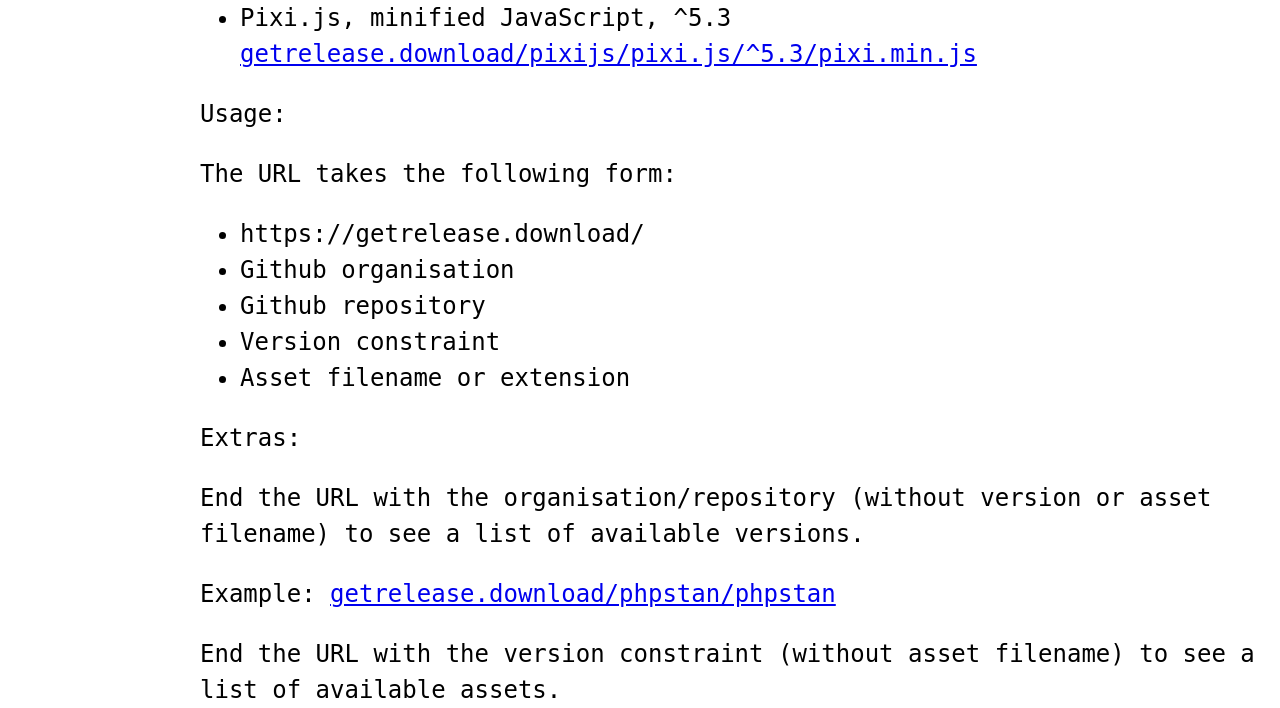
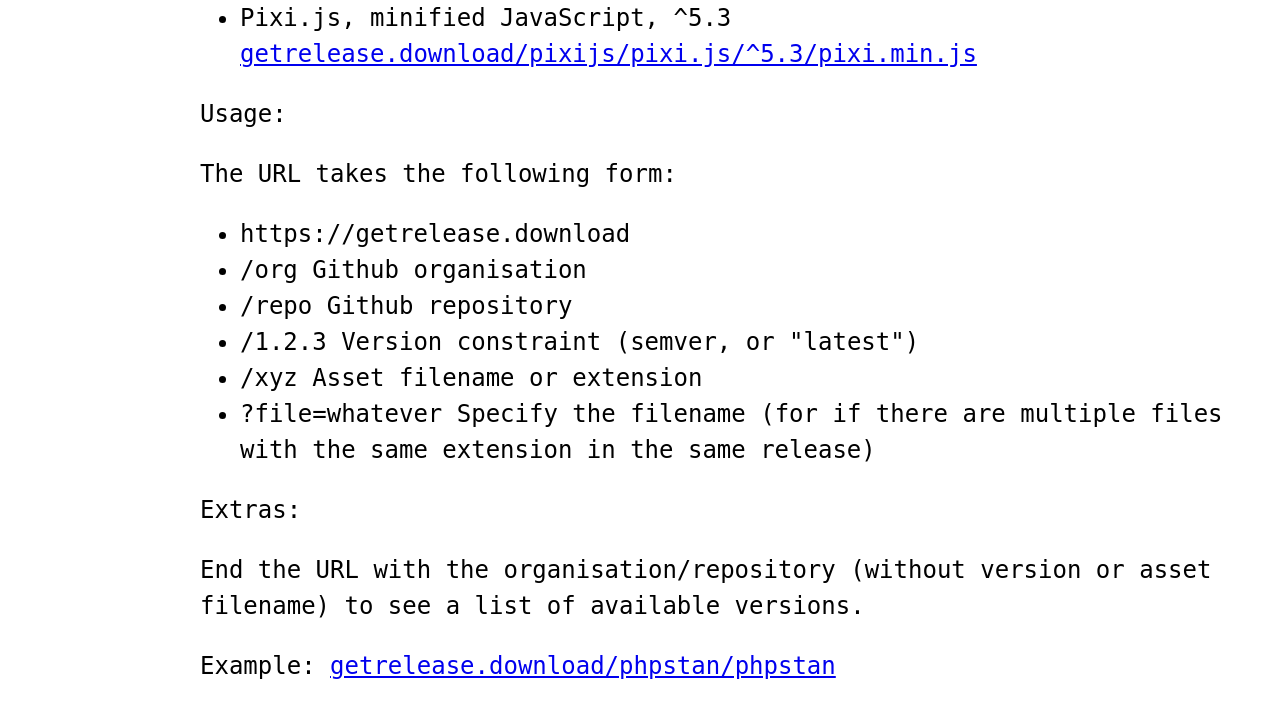
Before and after one commit to g105b/getrelease.download, a PHP site: page / in a window 1280 px wide. Shown: the part 586-1294 px from the top of the page. Run offline with PHP 8.4, Linux system fonts and the light colour scheme; data that the repository does not hold is empty.

Commit message:
allow specification of file

```diff
--- a/index.php
+++ b/index.php
@@ -128,6 +128,10 @@ foreach($latestMatchingRelease->assets as $asset) {
 		continue;
 	}
 
+	if(isset($_GET["file"]) && $_GET["file"] !== $assetFile) {
+		continue;
+	}
+
 	header("Location: $asset->browser_download_url");
 	exit;
 }
@@ -236,21 +240,12 @@ website:
 		The URL takes the following form:
 	</p>
 	<ul>
-		<li>
-			https://getrelease.download/
-		</li>
-		<li>
-			Github organisation
-		</li>
-		<li>
-			Github repository
-		</li>
-		<li>
-			Version constraint
-		</li>
-		<li>
-			Asset filename or extension
-		</li>
+		<li><code>https://getrelease.download</code></li>
+		<li><code>/org</code> Github organisation</li>
+		<li><code>/repo</code> Github repository</li>
+		<li><code>/1.2.3</code> Version constraint (semver, or "latest")</li>
+		<li><code>/xyz</code> Asset filename or extension</li>
+		<li><code>?file=whatever</code> Specify the filename (for if there are multiple files with the same extension in the same release)</li>
 	</ul>
 
 	<p>Extras:</p>
```
Also changed, not shown: README.md.
